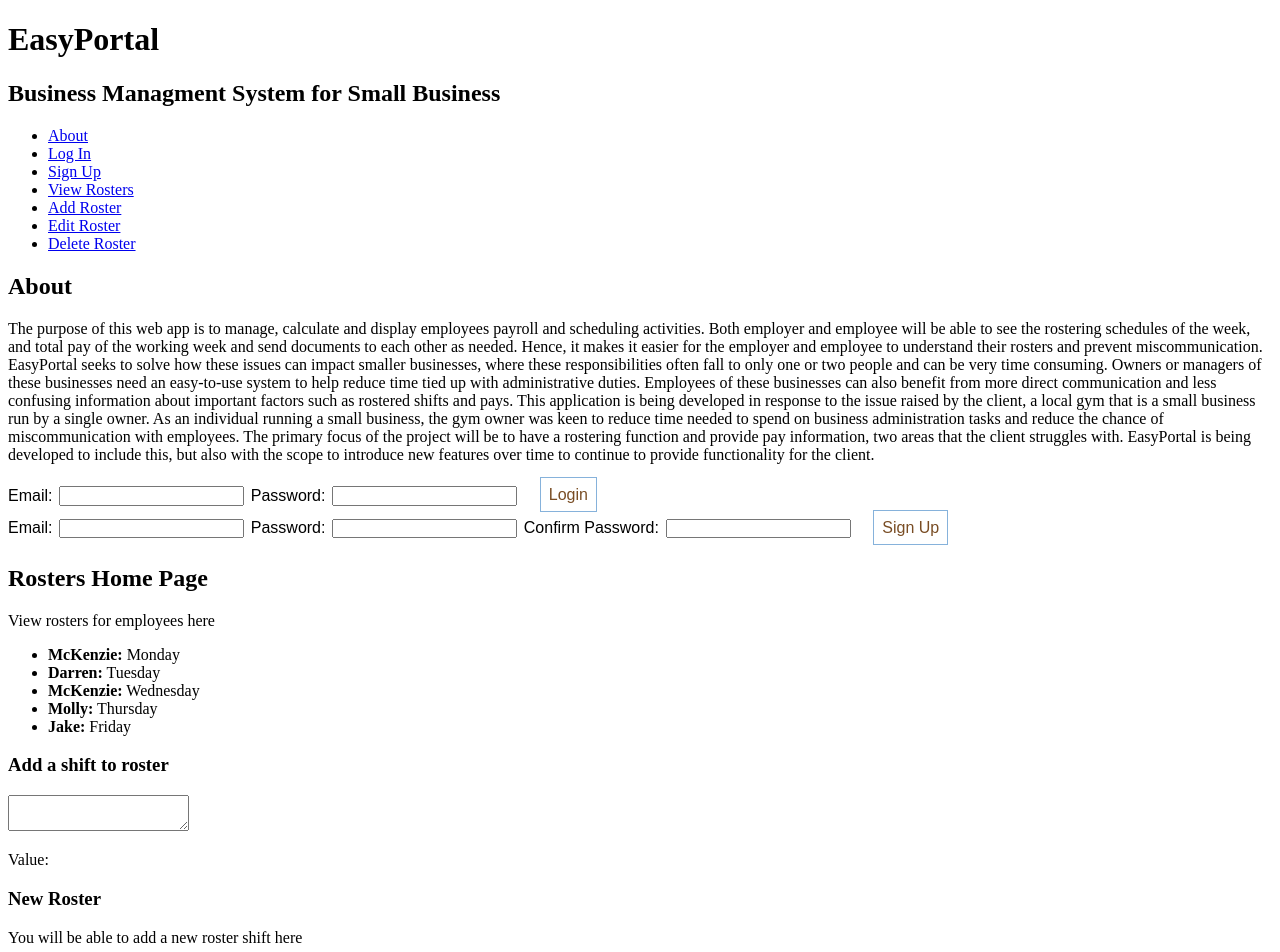
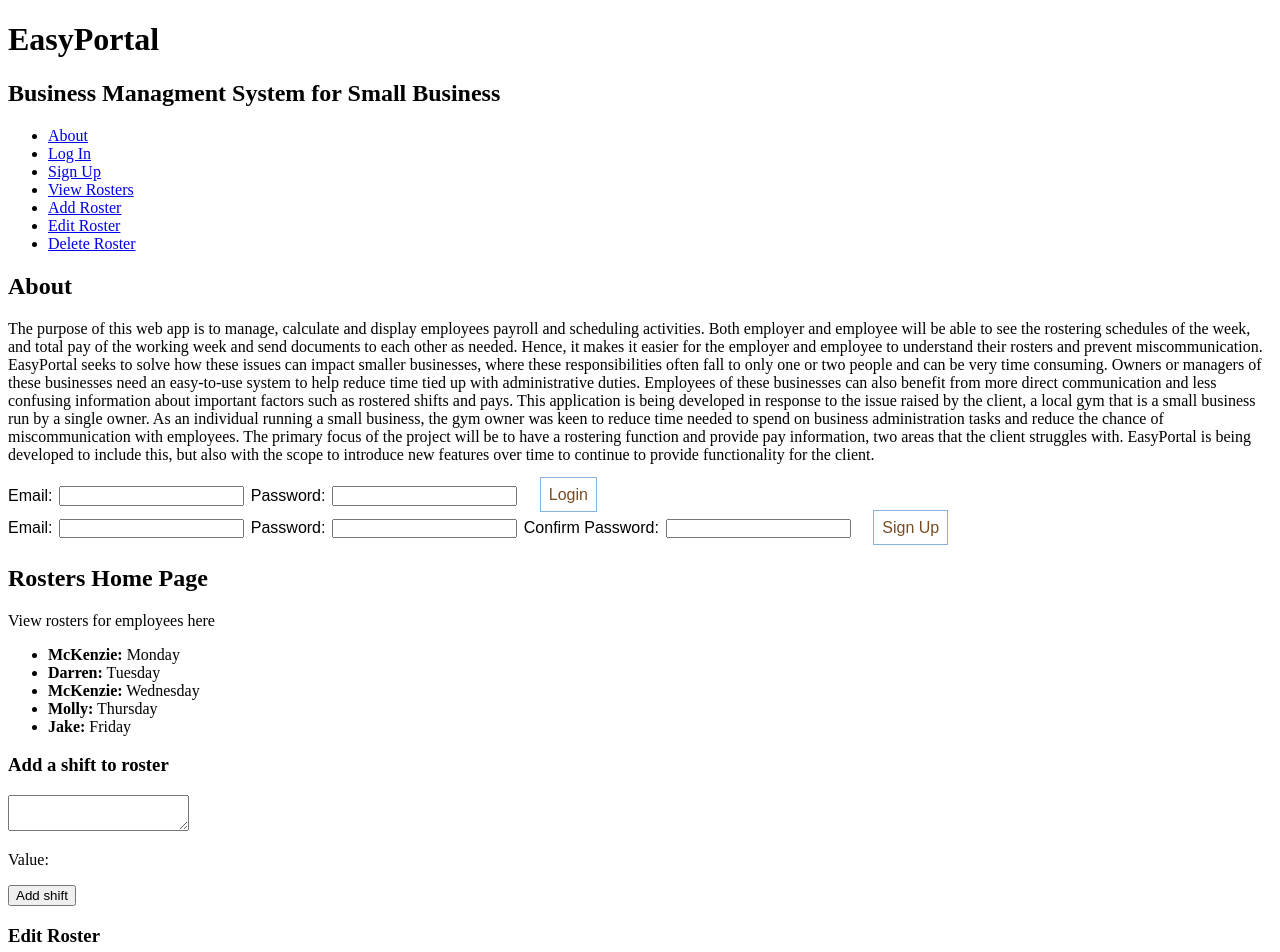
Before and after one commit to EasyPortal-Business-Management-System/EasyPortal-Client, a React (Create React App) app: page / in a window 1280 px wide. Shown: the top 952 px of the page. Built offline with nearby package versions, Linux system fonts and the light colour scheme.

Commit message:
roster input added and returns input to screen

```diff
--- a/src/App.js
+++ b/src/App.js
@@ -3,7 +3,6 @@ import LogIn from './components/LogIn';
 import SignUp from "./components/Register";
 import About from "./components/About";
 import Rosters from './components/Rosters';
-import AddRoster from './components/AddRoster';
 import EditRoster from './components/EditRoster';
 import DeleteRoster from './components/DeleteRoster';
 import Header from "./components/Header";
@@ -24,7 +23,6 @@ function MainPage() {
             <LogIn />
             <SignUp />
             <Rosters />
-            <AddRoster />
             <EditRoster />
             <DeleteRoster />
             <Footer title={"Check weekly for roster updates!"}/>
--- a/src/components/AddRoster.js
+++ b/src/components/AddRoster.js
@@ -1,14 +1,19 @@
-import React from "react";
+import { React, useState } from "react";
 
-const AddRoster = () => {
+function RosterInput (props) {
+	const [value, setValue] = useState("");
+	const handleOnChange = (e) => {
+        setValue(e.target.value);
+    }
+
 	return(
         <section id="#addroster">
-			<h3>New Roster</h3>
-            	<div>
-				<p>You will be able to add a new roster shift here</p>
-            	</div>
+			<h3>Add a shift to roster</h3>
+                    <textarea onChange={handleOnChange} rows="2" columns="25"></textarea>
+                    <p>Value: {value} </p>
+                    <button onClick={() => props.addRosters(value)}>Add shift</button>
         </section>
 	)
 }
 
-export default AddRoster
+export default RosterInput
--- a/src/components/Rosters.js
+++ b/src/components/Rosters.js
@@ -1,20 +1,26 @@
 import { React, useState } from "react";
 import ListItem from "./ListItem";
+import RosterInput from "./AddRoster";
+
+const initialRoster = [
+    { name: "McKenzie", roster: "Monday"},
+    { name: "Darren", roster: "Tuesday"},
+    { name: "McKenzie", roster: "Wednesday"},
+    { name: "Molly", roster: "Thursday"},
+    { name: "Jake", roster: "Friday"},
+];
 
 const Rosters = () => {
-const [value, setValue] = useState("");
+const [rosters, setRosters] = useState(initialRoster);
 
-    const arr= [
-        { name: "McKenzie", roster: "Monday"},
-        { name: "Darren", roster: "Tuesday"},
-        { name: "McKenzie", roster: "Wednesday"},
-        { name: "Molly", roster: "Thursday"},
-        { name: "Jake", roster: "Friday"},
-    ];
+const addRosters = (roster) => {
+    const newRoster = {
+        name: "Employee Name",
+        roster: roster
+    };
 
-    const handleOnChange = (e) => {
-        setValue(e.target.value);
-    }
+    setRosters(prevRosters => [...prevRosters, newRoster])
+}
 
     return (
         <section id="#viewrosters">
@@ -22,14 +28,12 @@ const [value, setValue] = useState("");
                 <div>
                     <p>View rosters for employees here</p>
                         <ul>
-                            {arr.map(({name, roster}, id) => (
+                            {rosters.map(({name, roster}, id) => (
                                 <ListItem key={id} name={name} roster={roster}></ListItem>
                             ))}
                         </ul>
 
-                    <h3>Add a shift to roster</h3>
-                    <textarea onChange={handleOnChange} rows="2" columns="25"></textarea>
-                    <p>Value: {value} </p>
+                        <RosterInput addRosters={addRosters}/>
                 </div>
         </section>
     )
```
